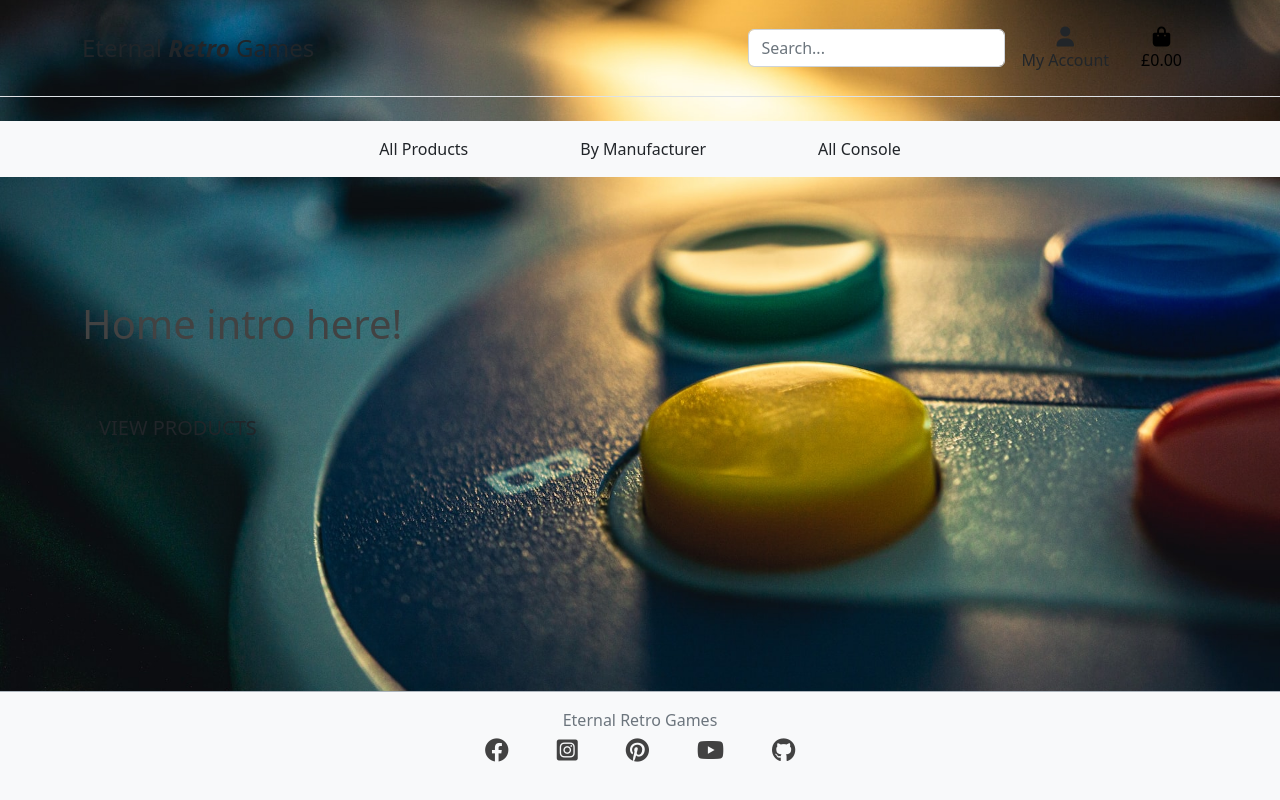
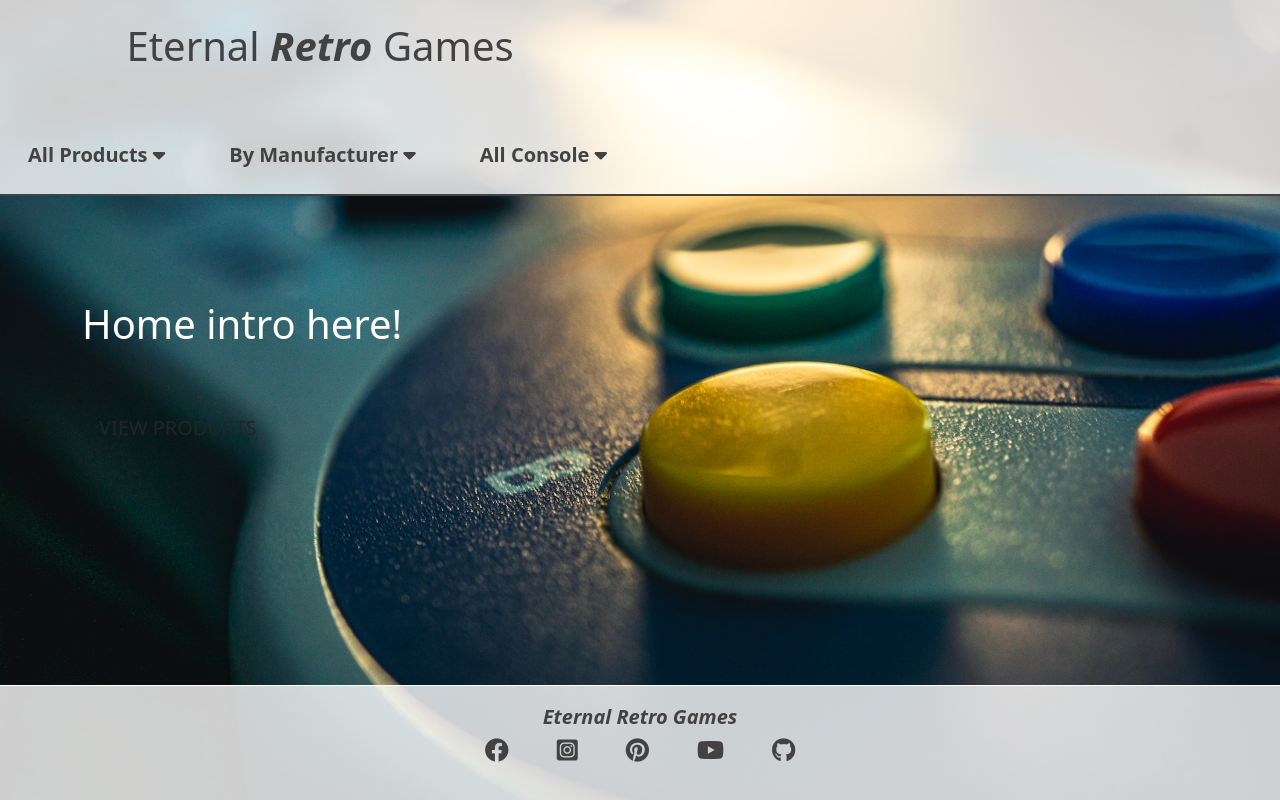
Before and after one commit to Daferia/Eternal-Retro-Games, a Django app: page / in a window 1280 px wide. Run offline with Django 4.2, Linux system fonts and the light colour scheme; some libraries are stand-ins or nearby versions.

Commit message:
Updates to base template and css

```diff
--- a/static/css/base.css
+++ b/static/css/base.css
@@ -1,6 +1,14 @@
 :root {
-  --dark-logo-font: #424242;
+  --dark-font: #424242;
   --white: #ffffff;
+}
+
+.font-white {
+  color: var(--white);
+}
+
+.font-dark {
+  color: var(--dark-font);
 }
 
 html {
@@ -14,52 +22,151 @@
   display: flex;
   min-height: 100vh;
   flex-direction: column;
-  color: var(--dark-logo-font);
+  color: var(--white);
 
 }
-.navbar-brand {
-  font-size: 2rem;
+
+header {
+  border-bottom: 2px solid var(--dark-font);
 }
 
-.bg-gray {
-  background-color: var(--bs-gray-300);
+.header-container {
+  padding-top: 200px;
 }
 
-footer {
-  border-top: 1px solid var(--bs-gray-500);
-  padding: 15px 0 0 0;
+header,
+.dropdown-menu {
+  background-color: rgb(255, 255, 255, 0.8);
 }
 
-body,
-.link-gray,
-.social-links,
-.social-links li i{
-  color: var(--dark-logo-font);
+.dropdown-menu {
+  width: fit-content;
+  border: 1px solid var(--dark-font);
+}
+
+  /* Set the border color */
+
+.custom-toggler.navbar-toggler {
+    border-color: var(--dark-font);
+}
+
+body {
+  color: var(--white);
+}
+
+/* Allauth form formatting */
+
+.allauth-form-inner-content .card{
+  padding: 5%;
+  background-color: rgb(255, 255, 255, 0.8);
+}
+
+.allauth-form-inner-content .card-header{
+  background-color: transparent;
+  padding-left: 0;
+}
+
+.socialaccount_providers {
+  display: flex;
+  justify-content: space-evenly;
+}
+
+.login-or{
+  color: var(--dark-font);
+  text-align: center;
+  text-transform: uppercase;
+  font-weight: 600;
+}
+
+.allauth-form-inner-content p {
+  margin-top: 1.5rem; /* mt-4 */
+  color: var(--dark-font); /* text-secondary */
+}
+
+.allauth-form-inner-content input {
+  border-color: #000;
+  border-radius: 0;
+}
+
+.allauth-form-inner-content label:not([for='id_remember']) {
+  display: none;
+}
+
+.allauth-form-inner-content input::placeholder {
+  color: #aab7c4;
+}
+
+.allauth-form-inner-content button,
+.allauth-form-inner-content input[type='submit'] {
+  /* btn */
+  display: inline-block;
+  font-weight: 400;
+  color: #fff;
+  text-align: center;
+  vertical-align: middle;
+  -webkit-user-select: none;
+  -moz-user-select: none;
+  -ms-user-select: none;
+  user-select: none;
+  background-color: var(--dark-font);
+  border: 1px solid var(--dark-font);
+  border-radius: 0;
+  padding: 0.375rem 0.75rem;
+  font-size: 1rem;
+  line-height: 1.5;
+
+  /* Standard bootsrap btn transitions */
+  transition: color .15s ease-in-out,background-color 0.15s ease-in-out,border-color 0.15s ease-in-out,box-shadow 0.15s ease-in-out;
+}
+
+.allauth-form-inner-content button:hover,
+.allauth-form-inner-content input[type='submit']:hover {
+  color: var(--dark-font);
+  background-color: var(--white);
+  border-color: #222;
+}
+
+.allauth-form-inner-content ul {
+  list-style-type: none;
 }
 
 .btn-outline-grey {
-  background: var(--dark-logo-font);
-  color: #fff !important; /* use important to override link colors for <a> elements */
-  border: 1px solid var(--dark-logo-font);
+  background: var(--white);
+  color: var(--dark-font) !important; /* use important to override link colors for <a> elements */
+  border: 1px solid var(--dark-font);
 }
 
 .btn-outline-grey:hover,
 .btn-outline-grey:active,
 .btn-outline-grey:focus {
-  background: #fff;
-  color: var(--dark-logo-font) !important;
-  border: 1px solid var(--dark-logo-font);
+  background: var(--dark-font);
+  color: #fff !important;
 
 }
 
+.dropdown,
+.nav-item,
+.dropdown-item {
+  font-weight: 700;
+}
+
+.nav-item:focus,
 .dropdown-item:focus,
 .dropdown-item:hover {
-background: var(--dark-logo-font) !important;
-color: #fff;
+  border-radius: 5%;
+  background: var(--dark-font)!important;
+  color: var(--white);
 }
 
 
 /* Footer Styling */
+
+footer {
+  background-color: rgb(255, 255, 255, 0.8);
+  border-top: 1px solid var(--white);
+  padding: 15px 0 0 0;
+}
+
 footer ul {
   list-style: none;
 }
@@ -67,36 +174,81 @@
   font-size: 1.5rem;
 }
 
-.social-links i:hover,
-.social-links i:active,
-.social-links i:focus {
-  color: red !important;
+/* Social media styling */
 
+.facebook-link:hover,
+.facebook-link:active,
+.facebook-link:focus {
+  color: #3b5998 !important;
 }
 
-.header-container {
-  padding-top: 300px;
+.insta-link:hover,
+.insta-link:active,
+.insta-link:focus {
+  color: #bc2a8d !important;
+}
+
+.pinterest-link:hover,
+.pinterest-link:active,
+.pinterest-link:focus {
+  color: #cb2027 !important;
+}
+
+.youtube-link:hover,
+.youtube-link:active,
+.youtube-link:focus {
+  color: #ff0000!important;
+}
+
+.github-link:hover,
+.github-link:active,
+.github-link:focus,
+.apple-link:hover,
+.apple-link:active,
+.apple-link:focus {
+  color: #000 !important;
+}
+
+.apple-link:hover,
+.apple-link:active,
+.apple-link:focus  {
+  color: #a2aaad !important;
+}
+
+.google-link:hover,
+.google-link:active,
+.goolge-link:focus {
+  color: #dd4b39 !important;
 }
 
 
-/* fixed top navbar only on medium and up */
-/* @media (min-width: 992px) {
-  .header-container {
+  /* fixed top navbar only on medium and up */
+
+  @media (min-width: 992px) {
+    .header-container {
       padding-top: 300px;
+    }
+
+    .form-control {
+      width: 50%;
+    }
   }
-} */
+
+  @media (max-width: 991px) {
+    .header-container {
+      padding-top: 400px;
+    }
 
 
+    .navbar-nav,
+    .dropdown-menu {
+      margin-top: 2%;
+    }
+  }
 
-/* fixed top navbar only on medium and up */
-/* @media (max-width: 991px) {
-  .header-container {
+  @media (max-width: 400px) {
+    .header-container {
       padding-top: 300px;
+    }
+
   }
-} */
-
-/* @media (max-width: 550px) { */
-  /* .header-container {
-      padding-top: 300px;
-  }
-} */
--- a/templates/base.html
+++ b/templates/base.html
@@ -36,23 +36,44 @@
 
 <body>
   <header class="fixed-top">
-    <div class="py-3 mb-4 border-bottom">
-      <div class="container d-flex flex-wrap justify-content-center">
-        <a href="/" class="d-flex align-items-center mb-3 mb-lg-0 me-lg-auto text-dark text-decoration-none">
-          <span class="fs-4">Eternal <strong><em>Retro </em></strong>Games</span>
+    <div class="py-3 mb-lg-4">
+      <div class=" d-flex flex-wrap ">
+        <a href="/" class="col-12 col-sm-6 mb-3 mb-lg-0 text-decoration-none text-center">
+          <span class="fs-1 font-dark">Eternal <strong><em>Retro </em></strong>Games</span>
         </a>
-        <form class="col-12 col-lg-auto mb-3 mb-lg-0 align-self-center">
-          <input type="text" class="form-control" placeholder="Search..." aria-label="Search">
-        </form>
-        <ul class="nav">
-          <li class="nav-item">
-            <a class="nav-link dropdown link-dark" href="#" role="button" data-bs-toggle="dropdown" aria-expanded="false">
-            <div class="text-center">
-              <div><i class="fas fa-user fa-lg"></i></div>
-              <p class="my-0">My Account</p>
+        <!-- Form search bar on small devices drpodown -->
+        <ul class="nav col-12 col-sm-6 fs-6 .d-none d-sm-inline-flex d-md-inline-flex d-lg-none justify-content-center justify-content-sm-end">
+          <li class="nav-item d-sm-block">
+            <a class="nav-link" href="#" role="button" data-bs-toggle="dropdown" aria-expanded="false">
+              <div class="text-center font-dark">
+                <div><i class="fas fa-search fa-lg"></i></div>
+                <p class="my-0 ">Search</p>
               </div>
             </a>
-          <div class="dropdown-menu border-1" aria-labelledby="user-options">
+</a>
+<div class="dropdown-menu col-12 border-0 bg-white w-100 p-3 rounded-0 my-0" aria-labelledby="mob-search">
+<form class="form" method="GET" action="">
+<div class="input-group">
+<input class="form-control border border-black rounded-0" type="text" name="q" placeholder="Search our site">
+<div class="input-group-append">
+<button class="form-control btn btn-black border border-black rounded-0" type="submit">
+<span>
+<i class="fas fa-search"></i>
+</span>
+</button>
+</div>
+</div>
+</form>
+</div>
+</li>
+          <li class="nav-item">
+            <a class="nav-link" href="#" role="button" data-bs-toggle="dropdown" aria-expanded="false">
+              <div class="text-center font-dark">
+                <div><i class="fas fa-user fa-lg"></i></div>
+                <p class="my-0 ">My Account</p>
+              </div>
+            </a>
+            <div class="dropdown-menu" aria-labelledby="user-options">
               {% if request.user.is_authenticated %}
               {% if request.user.is_superuser %}
               <a href="" class="dropdown-item">Product Management</a>
@@ -62,9 +83,11 @@
               {% else %}
               <a href="{% url 'account_signup' %}" class="dropdown-item">Register</a>
               <a href="{% url 'account_login' %}" class="dropdown-item">Login</a>
-            {% endif %}</li>
-          <li class="nav-item"><a href="" class="{% if grand_total %}text-success font-weight-bold{% else %}text-black{% endif %} nav-link">
-            <div class="text-center">
+              {% endif %}
+          </li>
+          <li class="nav-item"><a href=""
+              class="{% if grand_total %}text-success font-weight-bold{% else %}text-black{% endif %} nav-link">
+              <div class="text-center font-dark">
                 <div><i class="fas fa-shopping-bag fa-lg"></i></div>
                 <p class="my-0">
                   {% if grand_total %}
@@ -78,63 +101,19 @@
         </ul>
       </div>
     </div>
-    <nav class="navbar navbar-expand-lg bg-light">
+    <nav class="navbar navbar-expand-lg">
       <div class="container-fluid">
-        <button class="navbar-toggler border-0" type="button" data-bs-toggle="collapse" data-bs-target="#navbarNavDarkDropdown" aria-controls="navbarNavDarkDropdown" aria-expanded="false" aria-label="Toggle navigation">
-          <span class="navbar-toggler-icon"></span>
+        <button class="navbar-toggler custom-toggler" type="button" data-bs-toggle="collapse"
+          data-bs-target="#navbarDropdown" aria-controls="navbarDropdown" aria-expanded="false"
+          aria-label="Toggle navigation">
+          <span class="navbar-toggler-icon icon-light"></span>
         </button>
-        <div class="collapse navbar-collapse justify-content-center" id="navbarNavDarkDropdown">
-          <ul class="navbar-nav">
-            <li class="nav-item px-lg-5 dropdown-center">
-              <a class="nav-link py-2 link-dark dropdown border-0" href="#" role="button" data-bs-toggle="dropdown" aria-expanded="false">
-                All Products
-              </a>
-              <ul class="dropdown-menu px-lg-2">
-                <li><a class="dropdown-item" href="#">Action</a></li>
-                <li><a class="dropdown-item" href="#">Another action</a></li>
-                <li><a class="dropdown-item" href="#">Something else here</a></li>
-              </ul>
-            </li>
-          <li class="nav-item px-lg-5 dropdown-center ">
-            <a class="nav-link link-dark dropdown border-0" href="#" role="button" data-bs-toggle="dropdown" aria-expanded="false">
-              By Manufacturer
-            </a>
-            <ul class="dropdown-menu px-lg-4">
-              <li><a class="dropdown-item" href="#">Action</a></li>
-              <li><a class="dropdown-item" href="#">Another action</a></li>
-              <li><a class="dropdown-item" href="#">Something else here</a></li>
-            </ul>
-          </li>
-          <li class="nav-item px-lg-5 dropdown-center ">
-            <a class="nav-link link-dark dropdown border-0" href="#" role="button" data-bs-toggle="dropdown" aria-expanded="false">
-              All Console
-            </a>
-            <ul class="dropdown-menu px-lg-2">
-              <li><a class="dropdown-item" href="#">Action</a></li>
-              <li><a class="dropdown-item" href="#">Another action</a></li>
-              <li><a class="dropdown-item" href="#">Something else here</a></li>
-            </ul>
-          </li>
-          </ul>
-        </div>
-      </div>
-    </nav>
-    <!-- <nav class="py-2 bg-light border-bottom">
-      <div class="container d-flex flex-wrap  justify-content-center">
-        <ul class="nav gap-lg-5">
-          <li class="nav-item dropdown-center ">
-            <a class="nav-link link-dark px-2 dropdown border-0" href="#" role="button" data-bs-toggle="dropdown" aria-expanded="false">
-              All Product
-            </a>
-            <ul class="dropdown-menu border-0">
-              <li><a class="dropdown-item" href="#">Action</a></li>
-              <li><a class="dropdown-item" href="#">Another action</a></li>
-              <li><a class="dropdown-item" href="#">Something else here</a></li>
-            </ul>
-          </li>
-          <li class="nav-item dropdown-center">
-            <a class="nav-link link-dark px-2 dropdown" href="#" role="button" data-bs-toggle="dropdown" aria-expanded="false">
-              Dropdown link
+        <div class="collapse navbar-collapse" id="navbarDropdown">
+          <ul class="navbar-nav p-2 rounded-1 me-auto">
+            <li class="nav-item dropdown pe-lg-5">
+              <a class="nav-link font-dark border-0 fs-5" href="#" role="button" data-bs-toggle="dropdown"
+                aria-expanded="false">
+                All Products <i class="fa-sharp fa-solid fa-caret-down"></i>
               </a>
               <ul class="dropdown-menu">
                 <li><a class="dropdown-item" href="#">Action</a></li>
@@ -142,11 +121,33 @@
                 <li><a class="dropdown-item" href="#">Something else here</a></li>
               </ul>
             </li>
-          <li class="nav-item dropdown"><a href="#" class="nav-link link-dark px-2">FAQs</a></li>
-          <li class="nav-item"><a href="#" class="nav-link link-dark px-2">About</a></li>
+            <li class="nav-item dropdown pe-lg-5">
+              <a class="nav-link font-dark border-0 fs-5" href="#" role="button" data-bs-toggle="dropdown"
+                aria-expanded="false">
+                By Manufacturer <i class="fa-sharp fa-solid fa-caret-down"></i>
+              </a>
+              <ul class="dropdown-menu">
+                <li><a class="dropdown-item" href="#">Action</a></li>
+                <li><a class="dropdown-item" href="#">Another action</a></li>
+                <li><a class="dropdown-item" href="#">Something else here</a></li>
               </ul>
+            </li>
+            <li class="nav-item dropdown pe-lg-5">
+              <a class="nav-link font-dark fs-5" href="#" role="button" data-bs-toggle="dropdown"
+                aria-expanded="false">
+                All Console <i class="fa-sharp fa-solid fa-caret-down"></i>
+              </a>
+              <ul class="dropdown-menu">
+                <li><a class="dropdown-item font-dark" href="#">Action</a></li>
+                <li><a class="dropdown-item font-dark" href="#">Another action</a></li>
+                <li><a class="dropdown-item font-dark" href="#">Something else here</a></li>
+              </ul>
+            </li>
+          </ul>
+          {% include 'includes/desktop-nav.html' %}
         </div>
-    </nav> -->
+      </div>
+    </nav>
   </header>
 
 {% if messages %}
@@ -160,15 +161,15 @@
   {% endblock %}
 </main>
 
-<footer class="footer mt-auto py-3 bg-light">
+<footer class="footer mt-auto py-3">
   <div class="container d-grid">
-    <div class="text-muted text-center">Eternal Retro Games</div>
-    <ul class="d-flex gap-5 p-lg-0 justify-content-center">
-      <li><a class="social-links" href="https://www.facebook.com" target="_blank"><i class="fa-brands fa-facebook"></i></a></li>
-      <li><a class="social-links" href="https://www.instagram.com" target="_blank"><i class="fa-brands fa-square-instagram"></i></a></li>
-      <li><a class="social-links" href="https://www.pinterest.com" target="_blank"><i class="fa-brands fa-pinterest"></i></a></li>
-      <li><a class="social-links" href="https://www.youtube.com" target="_blank"><i class="fa-brands fa-youtube"></i></a></li>
-      <li><a class="social-links" href="https://github.com/Daferi" target="_blank"><i class="fa-brands fa-github"></i></a></li>
+    <div class="font-dark fs-5 fw-semibold fst-italic text-center ">Eternal Retro Games</div>
+    <ul class="d-flex gap-5 p-0 justify-content-center">
+      <li><a class="social-links font-dark facebook-link" href="https://www.facebook.com" target="_blank"><i class="fa-brands fa-facebook"></i></a></li>
+      <li><a class="social-links font-dark insta-link" href="https://www.instagram.com" target="_blank"><i class="fa-brands fa-square-instagram"></i></a></li>
+      <li><a class="social-links font-dark pinterest-link" href="https://www.pinterest.com" target="_blank"><i class="fa-brands fa-pinterest"></i></a></li>
+      <li><a class="social-links font-dark youtube-link" href="https://www.youtube.com" target="_blank"><i class="fa-brands fa-youtube"></i></a></li>
+      <li><a class="social-links font-dark github-link" href="https://github.com/Daferi" target="_blank"><i class="fa-brands fa-github"></i></a></li>
     </ul>
   </div>
 </footer>
```
Lines whose indentation alone changed are shown as unchanged.
